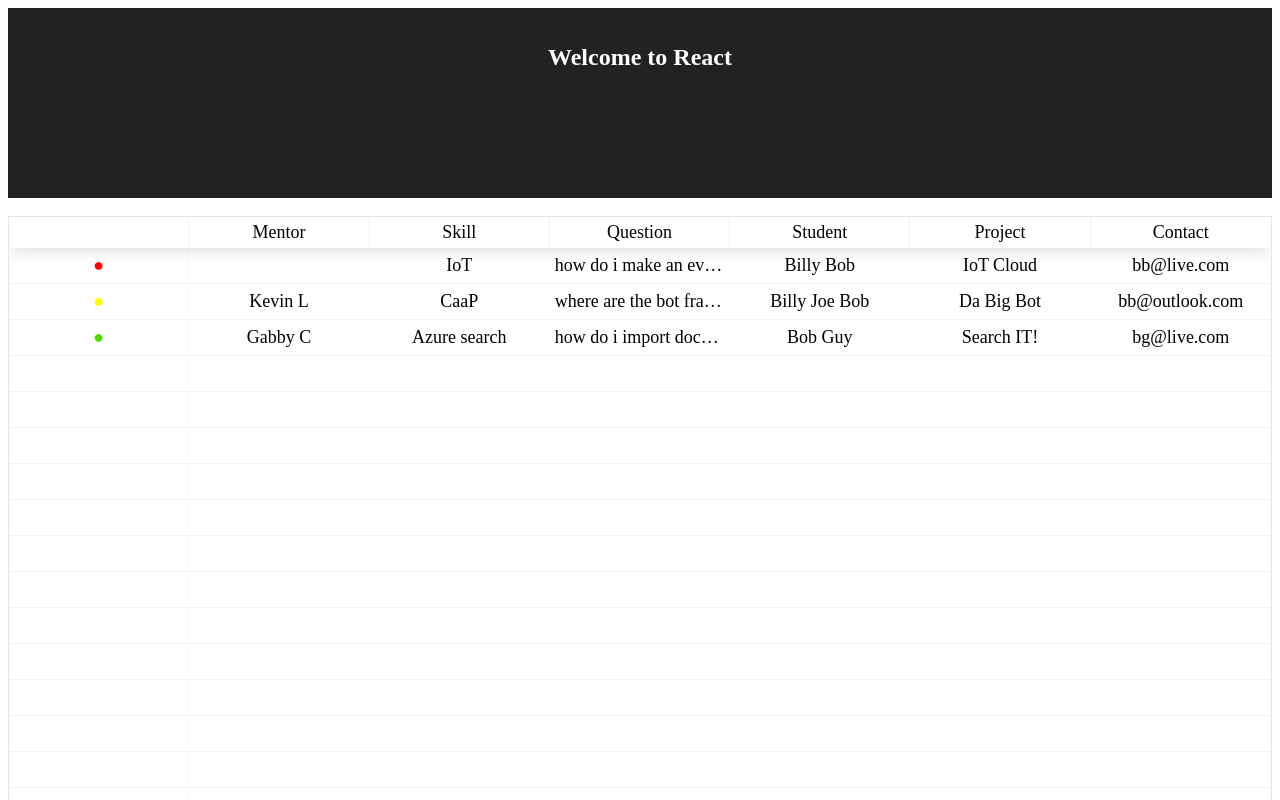
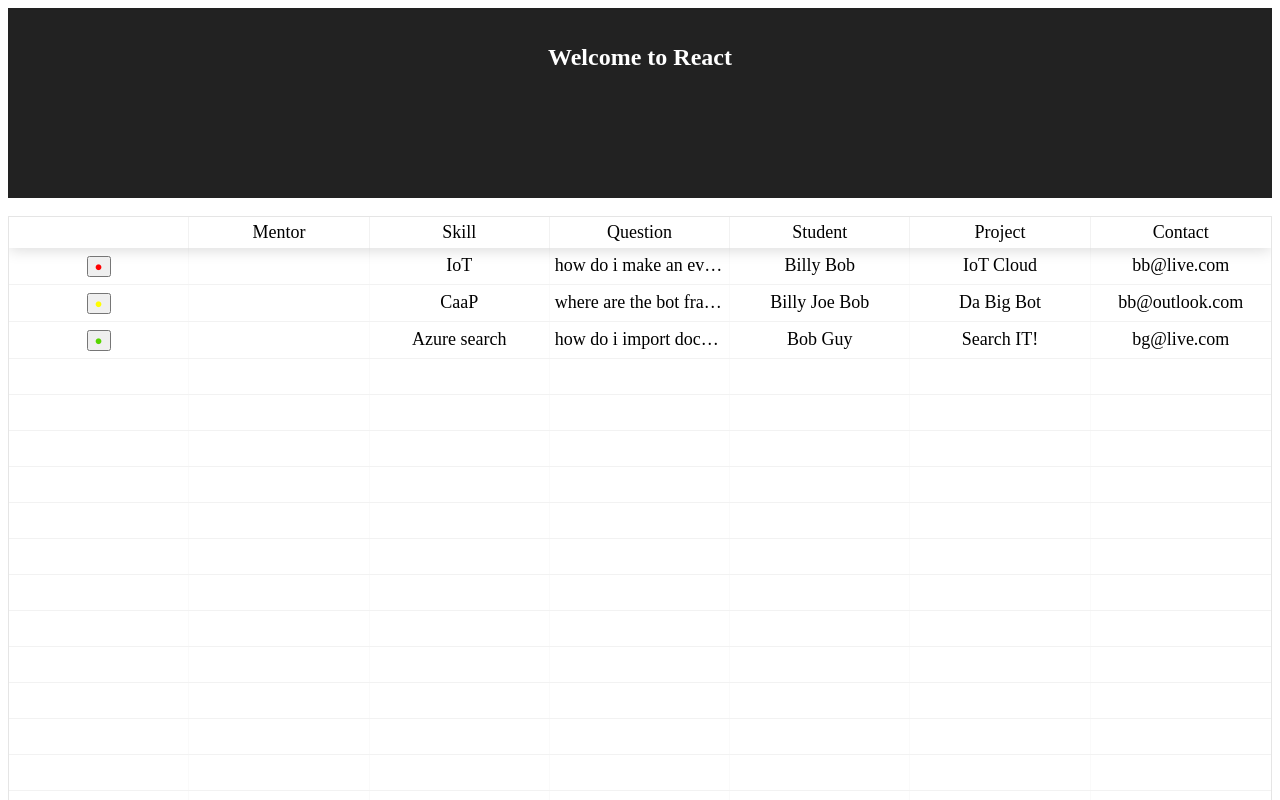
Before and after one commit to great-lakes/project-michigan, a React (Create React App) app: page / in a window 1280 px wide. Shown: the top 800 px of the page. Built offline with nearby package versions, Linux system fonts and the light colour scheme.

Commit message:
update to table status

```diff
--- /dev/null
+++ b/src/components/HackathonDropdown/HackathonDropdown.css
@@ -0,0 +1,3 @@
+.base {
+
+}
--- /dev/null
+++ b/src/components/HackathonDropdown/index.js
@@ -0,0 +1,3 @@
+import HackathonDropdownContainer from './HackathonDropdownContainer'
+
+export default HackathonDropdownContainer
--- a/src/components/Table/Table.js
+++ b/src/components/Table/Table.js
@@ -1,59 +1,90 @@
 import React, { Component } from 'react'
 import './Table.css'
-
 import ReactTable from 'react-table'
 import 'react-table/react-table.css'
 
-class Table extends Component {
-  render () {
-    const data = [{
-      status: 'mentor needed',
+const data = [{ // fake data for example. will delete
+  resolved: false,
   mentor: null,
+  mentorStatus: false,
   skill: 'IoT',
   question: 'how do i make an event hub?',
   student: 'Billy Bob',
   project: 'IoT Cloud',
   contact: 'bb@live.com'
 }, {
-      status: 'mentor assigned',
+  resolved: false,
   mentor: 'Kevin L',
+  mentorStatus: true,
   skill: 'CaaP',
   question: 'where are the bot framework docs?',
   student: 'Billy Joe Bob',
   project: 'Da Big Bot',
   contact: 'bb@outlook.com'
 }, {
-      status: 'resolved',
+  resolved: true,
   mentor: 'Gabby C',
+  mentorStatus: true,
   skill: 'Azure search',
   question: 'how do i import docs from Cosmos DB?',
   student: 'Bob Guy',
   project: 'Search IT!',
   contact: 'bg@live.com'
 }]
-    const columns = [{
+
+function chooseColor (mentorStatus, resolvedStatus) {
+  if (mentorStatus && resolvedStatus) {
+    return { color: '#57d500'}
+  } else if (mentorStatus && !resolvedStatus) {
+    return { color: '#fffe00' }
+  } else {
+    return { color: '#ff0000' }
+  }
+}
+
+// Next fix mentor field to update status field
+class Table extends Component {
+  handleClick (e, mentorStatus, resolvedStatus) {
+    if (mentorStatus && !resolvedStatus) {
+      resolvedStatus =
+      console.log('change from green to yellow')
+      // dispactch to change resolveStatus
+    }
+  }
+  renderEditable (cellInfo) {
+    return (
+      <div
+        contentEditable
+        onBlur={e => {
+          // run a dispatch
+          // update mentorStatus to true
+        }}
+      />
+    )
+  }
+  render () {
+    const columns = [{ // change to button. on click: if red do nothing. if yellow turn green
       Header: '',
-      accessor: 'status',
-      Cell: row => (
-        <span style={{
-          color: row.value === 'mentor needed' ? '#ff0000'
-            : row.value === 'mentor assigned' ? '#fffe00'
-              : '#57d500'
-        }}>
+      accessor: 'mentorStatus',
+      Cell: d => (
+        <button onClick={(e) => this.handleClick(e, d.value, d.original.resolved)}>
+          <span style={chooseColor(d.value, d.original.resolved)}>
             &#x25cf;
           </span>
+        </button>
       )
     }, {
       Header: 'Mentor',
       id: 'name',
-      accessor: d => d.mentor
+      accessor: d => d.mentor,
+      Cell: this.renderEditable
     }, {
       Header: 'Skill',
       id: 'skill',
-      accessor: d => d.skill // Custom value accessors!
+      accessor: d => d.skill
     }, {
       Header: 'Question',
-      id: 'question', // Custom header components!
+      id: 'question',
       accessor: d => d.question
     }, {
       Header: 'Student',
--- /dev/null
+++ b/src/components/Table/TableContainer.js
@@ -0,0 +1,14 @@
+import { connect } from 'react-redux'
+import Table from './Table'
+
+const mapStateToProps = (state) => {
+  return {
+    status: 'mentor needed'
+  }
+}
+
+const mapDispatchToProps = (dispatch) => {}
+
+const TableContainer = connect(mapStateToProps, mapDispatchToProps)(Table)
+
+export default TableContainer
--- a/src/components/Table/index.js
+++ b/src/components/Table/index.js
@@ -1,2 +1,2 @@
-import Table from './Table'
-export default Table
+import TableContainer from './TableContainer'
+export default TableContainer
--- a/src/index.js
+++ b/src/index.js
@@ -1,5 +1,16 @@
 import React from 'react'
 import ReactDOM from 'react-dom'
+import { Provider } from 'react-redux'
+import { createStore } from 'redux'
 import App from './components/App'
+import rootReducer from './reducers'
 
-ReactDOM.render(<App />, document.getElementById('root'))
+const store = createStore(
+  rootReducer
+)
+
+ReactDOM.render((
+  <Provider store={store} >
+    <App />
+  </Provider>
+), document.getElementById('root'))
--- /dev/null
+++ b/src/reducers/index.js
@@ -0,0 +1,5 @@
+import { combineReducers } from 'redux'
+
+const rootReducer = combineReducers({})
+
+export default rootReducer
--- /dev/null
+++ b/src/reducers/mentors.js
@@ -0,0 +1,5 @@
+export default (prevState = [], action) => {
+  // Add your action conditionals here
+
+  return [ ...prevState ]
+}
```
Also changed, not shown: package.json (+7 -1 lines), src/components/HackathonDropdown/HackathonDropdown.js (added, +22 -0 lines), src/components/HackathonDropdown/HackathonDropdownContainer.js (added, +14 -0 lines), src/reducers/inquiries.js (added), 1 other file (tests, documents, lock files or other folders). Lines whose indentation alone changed are shown as unchanged.
